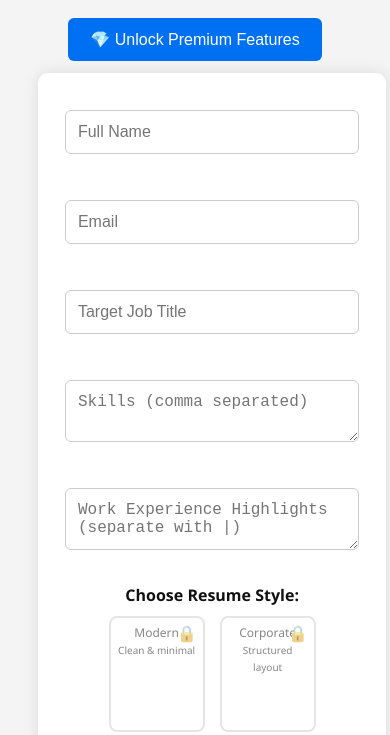
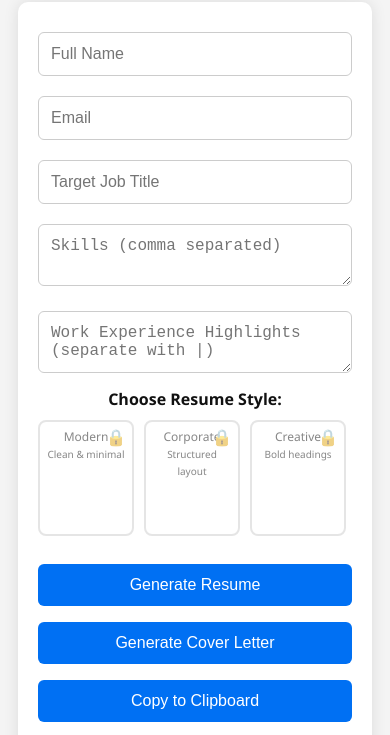
Before and after one commit to TKADEBAYO/resumebuilder, a plain HTML site: page frontend/index.html in a window 390 px wide. Shown: the part 161-896 px from the top of the page. Drawn offline with nearby package versions, Linux system fonts and the light colour scheme.

Commit message:
Update index.html

```diff
--- a/frontend/index.html
+++ b/frontend/index.html
@@ -3,6 +3,7 @@
 <head>
   <meta charset="UTF-8">
   <title>AI Resume Builder</title>
+  <meta name="viewport" content="width=device-width, initial-scale=1.0">
   <style>
     :root {
       --bg-light: #f4f4f4;
@@ -16,7 +17,7 @@
     body {
       font-family: var(--font-primary);
       text-align: center;
-      padding: 30px;
+      padding: 20px;
       background-color: var(--bg-light);
       color: var(--text-dark);
       transition: all 0.3s ease;
@@ -27,7 +28,7 @@
     }
     form {
       background-color: #fff;
-      padding: 25px;
+      padding: 20px;
       margin: 0 auto;
       max-width: 600px;
       border-radius: 10px;
@@ -38,17 +39,17 @@
       background-color: #1e1e1e;
     }
     input, textarea, select {
-      width: 90%;
-      margin: 12px auto;
+      width: 100%;
+      margin: 10px 0;
       padding: 12px;
       font-size: 16px;
       border-radius: 6px;
       border: 1px solid #ccc;
-      display: block;
+      box-sizing: border-box;
     }
     button {
-      margin: 12px 6px;
-      padding: 12px 22px;
+      margin: 10px 5px;
+      padding: 12px 20px;
       font-size: 16px;
       background-color: var(--accent);
       color: white;
@@ -79,12 +80,14 @@
     }
     .template-preview {
       display: flex;
-      justify-content: center;
-      flex-wrap: wrap;
-      gap: 15px;
-      margin-top: 10px;
+      overflow-x: auto;
+      gap: 10px;
+      margin: 10px 0;
+      padding-bottom: 10px;
+      scrollbar-width: thin;
     }
     .template-box {
+      flex: 0 0 auto;
       width: 100px;
       height: 120px;
       border: 2px solid #ccc;
@@ -112,8 +115,12 @@
       transform: scale(1.05);
     }
     @media (max-width: 600px) {
-      form, pre {
-        width: 95%;
+      body {
+        padding: 10px;
+      }
+      button {
+        width: 100%;
+        margin: 8px 0;
       }
       .template-box {
         width: 80px;
@@ -146,8 +153,6 @@
   </form>
   <h2>Your AI-Generated Output:</h2>
   <pre id="result"></pre>
-
-  <script src="https://cdnjs.cloudflare.com/ajax/libs/jspdf/2.5.1/jspdf.umd.min.js"></script>
   <script>
     const premium = localStorage.getItem("premium") === "true" || window.location.search.includes("premium=true");
     function enablePremiumFeatures() {
@@ -185,13 +190,11 @@
         document.getElementById('result').innerText = 'Error generating resume. Please try again.';
       }
     });
-
     async function downloadPDF() {
       const { jsPDF } = window.jspdf;
       const doc = new jsPDF();
       const resumeText = document.getElementById('result').innerText;
       if (!resumeText.trim()) return alert("Please generate a resume first!");
-
       const lines = resumeText.split('\n');
       let y = 20;
       doc.setFont("Helvetica");
@@ -218,5 +221,6 @@
       doc.save(filename);
     }
   </script>
+  <script src="https://cdnjs.cloudflare.com/ajax/libs/jspdf/2.5.1/jspdf.umd.min.js"></script>
 </body>
 </html>
```
